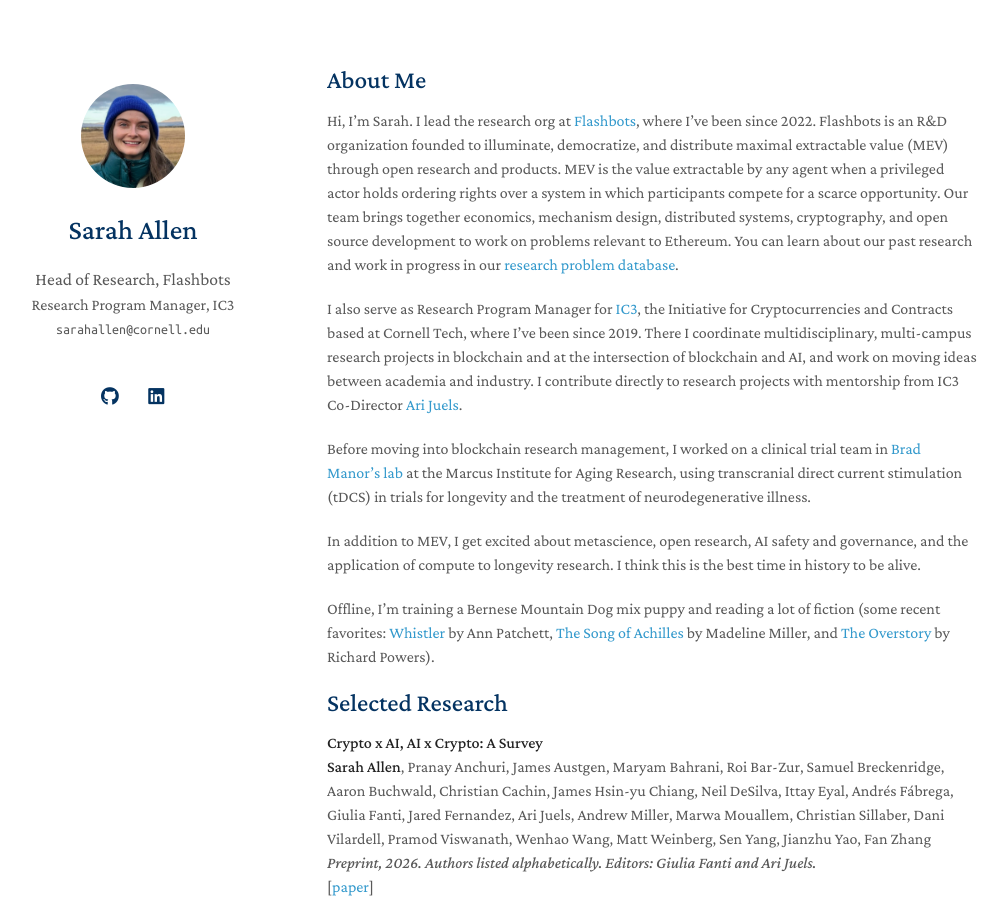
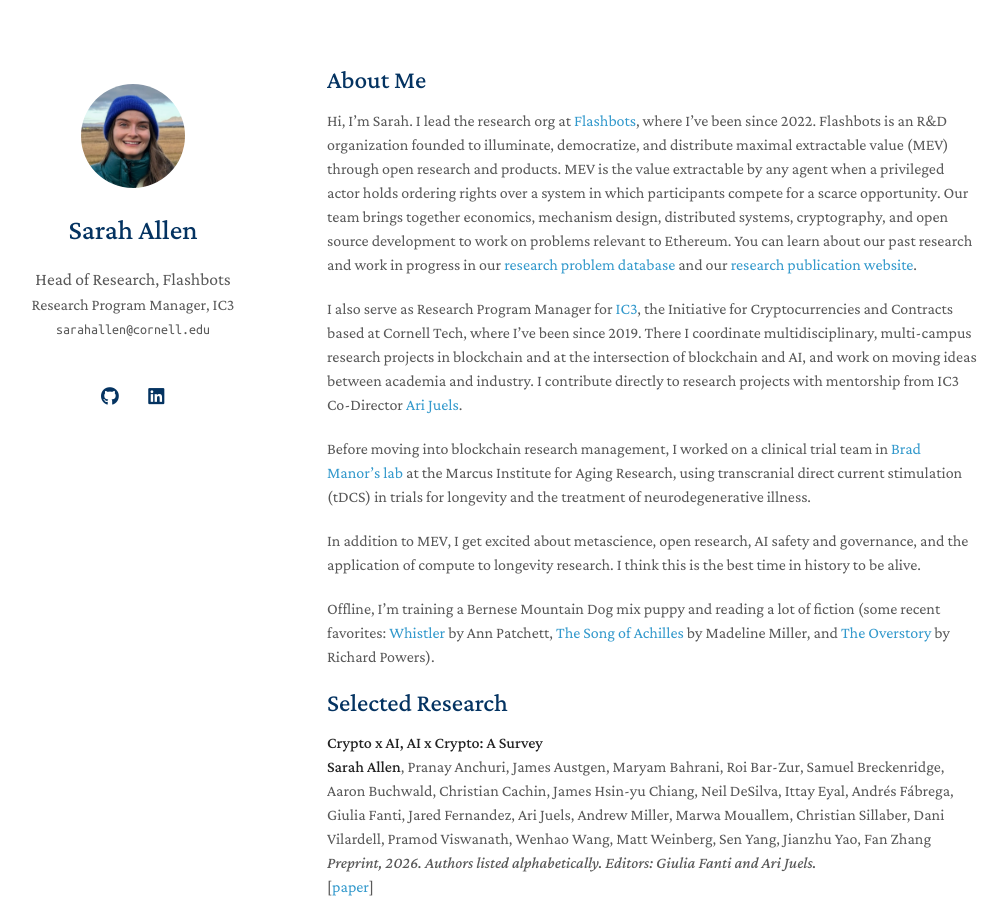
Before and after one commit to Bandeirainveste/bandeirainveste.github.io, a Jekyll site: the page built from index.md, in a window 1280 px wide and 900 px high. Shown: the whole window, without its empty margins (143-1151 px from the left). Built offline with Jekyll 4.4.1, drawn with Linux system fonts in a browser that asks for light colours; a style sheet for code colours, icons or effects is not loaded; our own code applies the rules of GitHub Pages for plain Markdown files.

Commit message:
Update index.md

```diff
--- a/index.md
+++ b/index.md
@@ -12,7 +12,7 @@
 together economics, mechanism design, distributed systems, cryptography, and open
 source development to work on problems relevant to Ethereum. You can learn about
 our past research and work in progress in our
-[research problem database](https://www.flashbots.net/research-database).
+[research problem database](https://www.flashbots.net/research-database) and our [research publication website](https://flashbots.github.io/mev-research/).
 
 I also serve as Research Program Manager for [IC3](https://www.initc3.org/), the
 Initiative for Cryptocurrencies and Contracts based at Cornell Tech, where I've been since 2019. There
```
